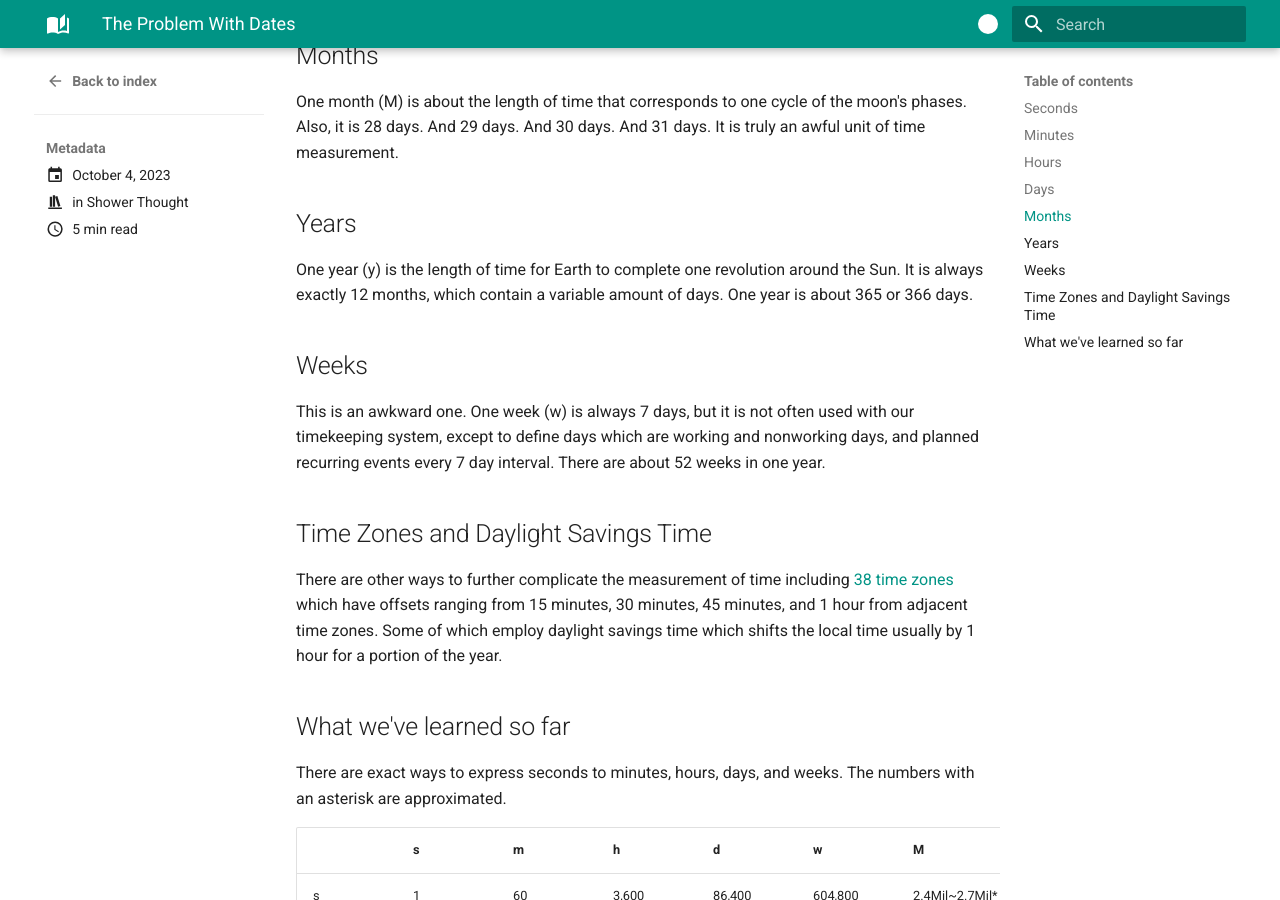
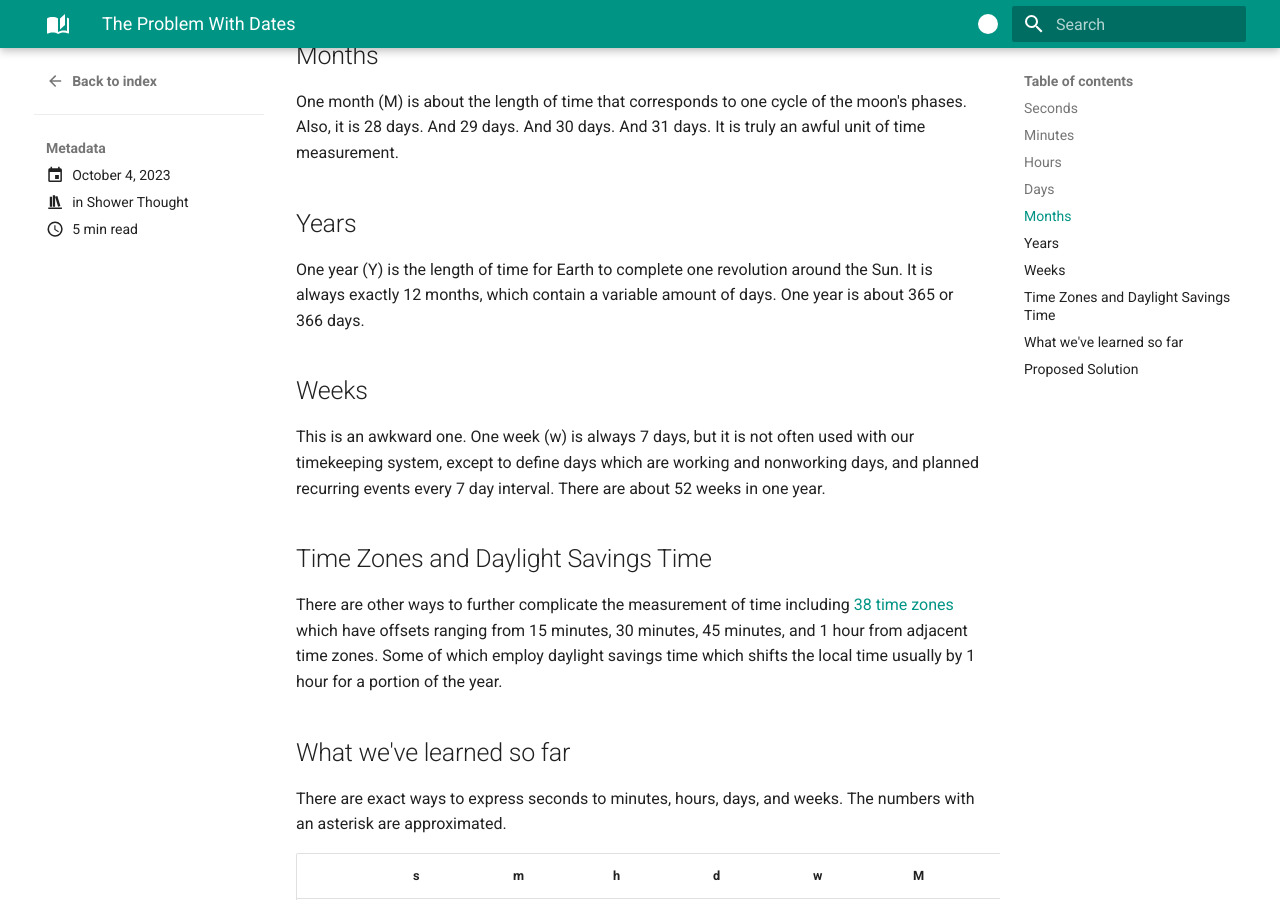
Before and after one commit to nicfv/Me, an MkDocs documentation site: the page built from docs/posts/005-dates.md, in a window 1280 px wide and 900 px high, scrolled down 1391 px. Built offline with MkDocs 1.6.1 and Material for MkDocs 9.7.7, drawn with Linux system fonts in a browser that asks for light colours.

Commit message:
Minor fixes

```diff
--- a/docs/posts/005-dates.md
+++ b/docs/posts/005-dates.md
@@ -50,7 +50,7 @@ One month (M) is about the length of time that corresponds to one cycle of the m
 
 ## Years
 
-One year (y) is the length of time for Earth to complete one revolution around the Sun. It is always exactly 12 months, which contain a variable amount of days. One year is about 365 or 366 days.
+One year (Y) is the length of time for Earth to complete one revolution around the Sun. It is always exactly 12 months, which contain a variable amount of days. One year is about 365 or 366 days.
 
 ## Weeks
 
@@ -88,7 +88,7 @@ The cells containing "X" have an exact factor from one unit of time to another.
 
 It's clear that months and years cannot be easily converted into any other unit of time besides each other. How do we fix this?
 
-# Proposed Solution
+## Proposed Solution
 
 Our timekeeping system is in desparate need of an overhaul. My motivations to create a universal timekeeping system are:
 
```
